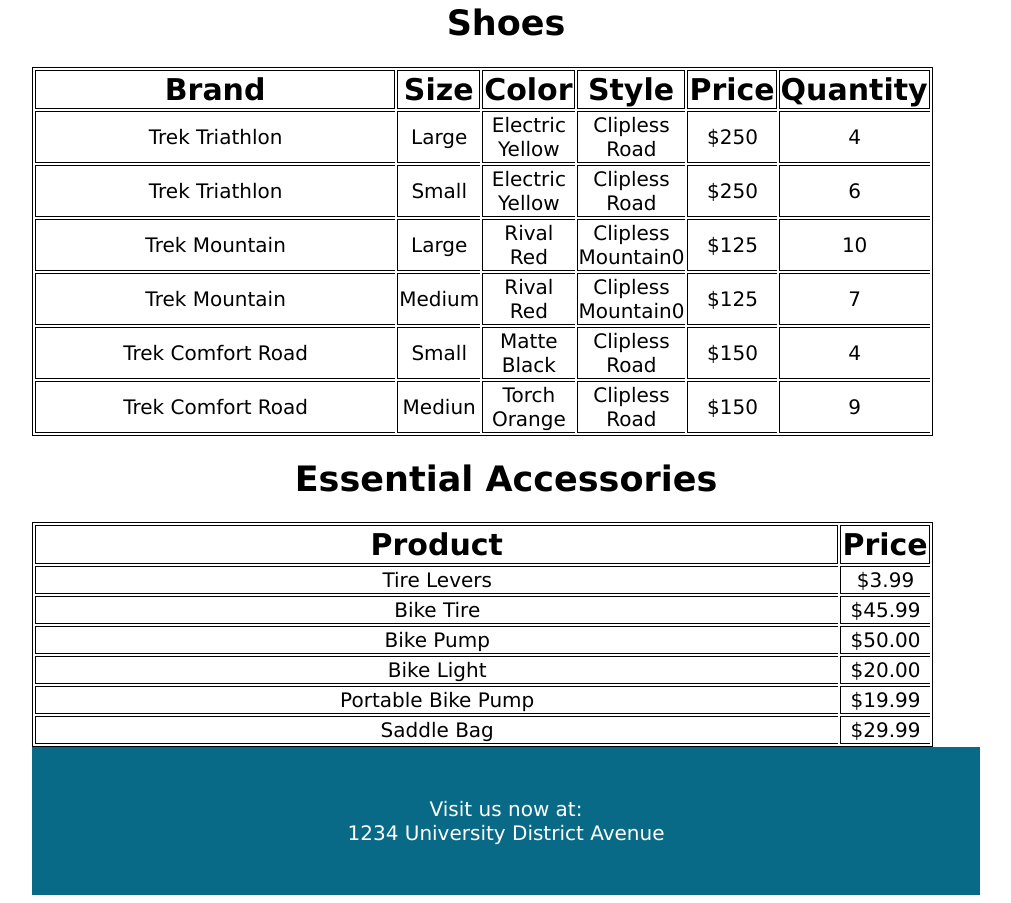
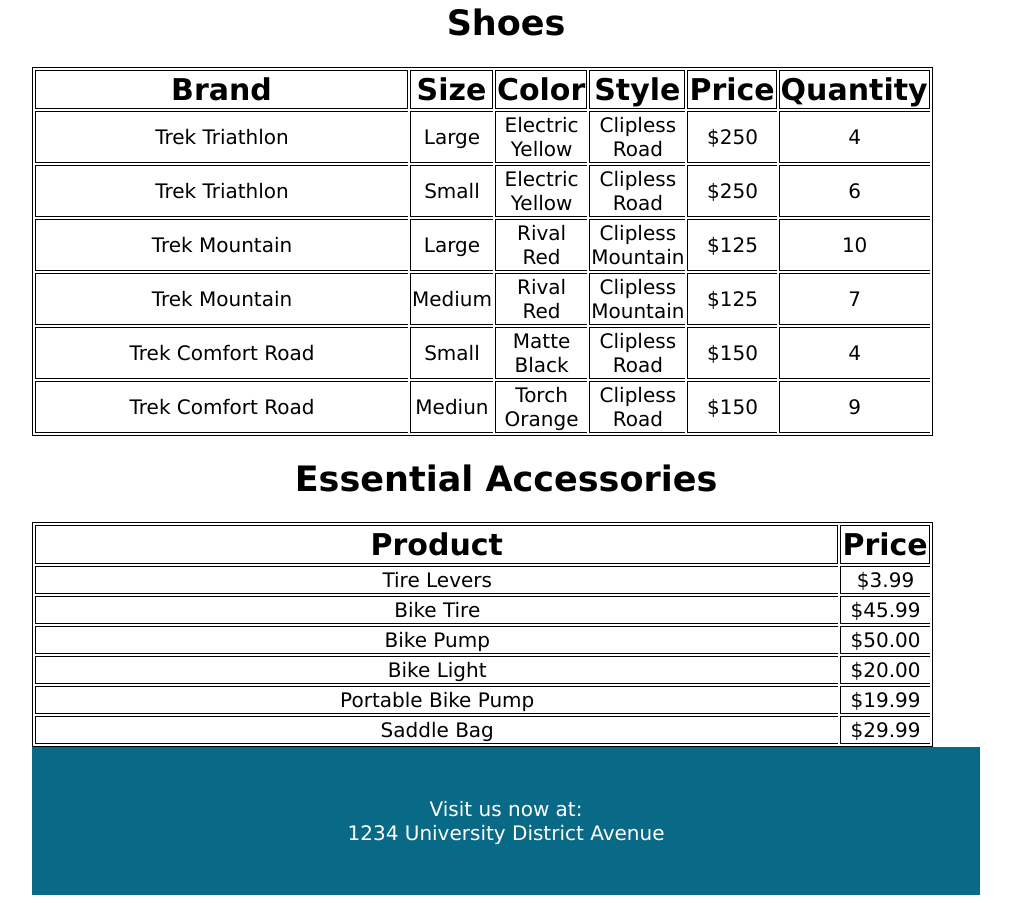
Before and after one commit to mtamkee/mtamkee.github.io, a plain HTML site: page gear.html in a window 1280 px wide. Shown: the part 1049-1952 px from the top of the page, without its empty margins (134-1145 px from the left). Drawn offline with Linux system fonts and the light colour scheme.

Commit message:
fixed spelling errors

```diff
--- a/gear.html
+++ b/gear.html
@@ -117,7 +117,7 @@
                     <td>Trek Mountain</td>
                     <td>Large</td>
                     <td>Rival Red</td>
-                    <td>Clipless Mountain0</td>
+                    <td>Clipless Mountain</td>
                     <td>$125</td>
                     <td>10</td>
                 </tr>
@@ -125,7 +125,7 @@
                     <td>Trek Mountain</td>
                     <td>Medium</td>
                     <td>Rival Red</td>
-                    <td>Clipless Mountain0</td>
+                    <td>Clipless Mountain</td>
                     <td>$125</td>
                     <td>7</td>
                 </tr>
```
